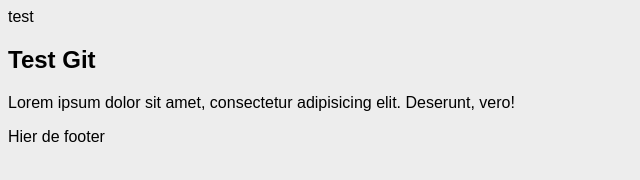
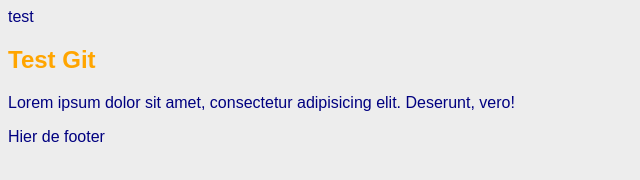
Before and after one commit to koentimmers/gitbijles, a plain HTML site: page index.html in a window 1280 px wide. Shown: the whole page, without its empty margins (0-640 px from the left). Drawn offline with Linux system fonts and the light colour scheme.

Commit message:
Update style.css
add font color

```diff
--- a/style.css
+++ b/style.css
@@ -1,4 +1,8 @@
 body {
 	background: #ededed;
 	font-family: Arial;
+	color: navy;
 }
+h1 {
+	color: orange;
+}
```
